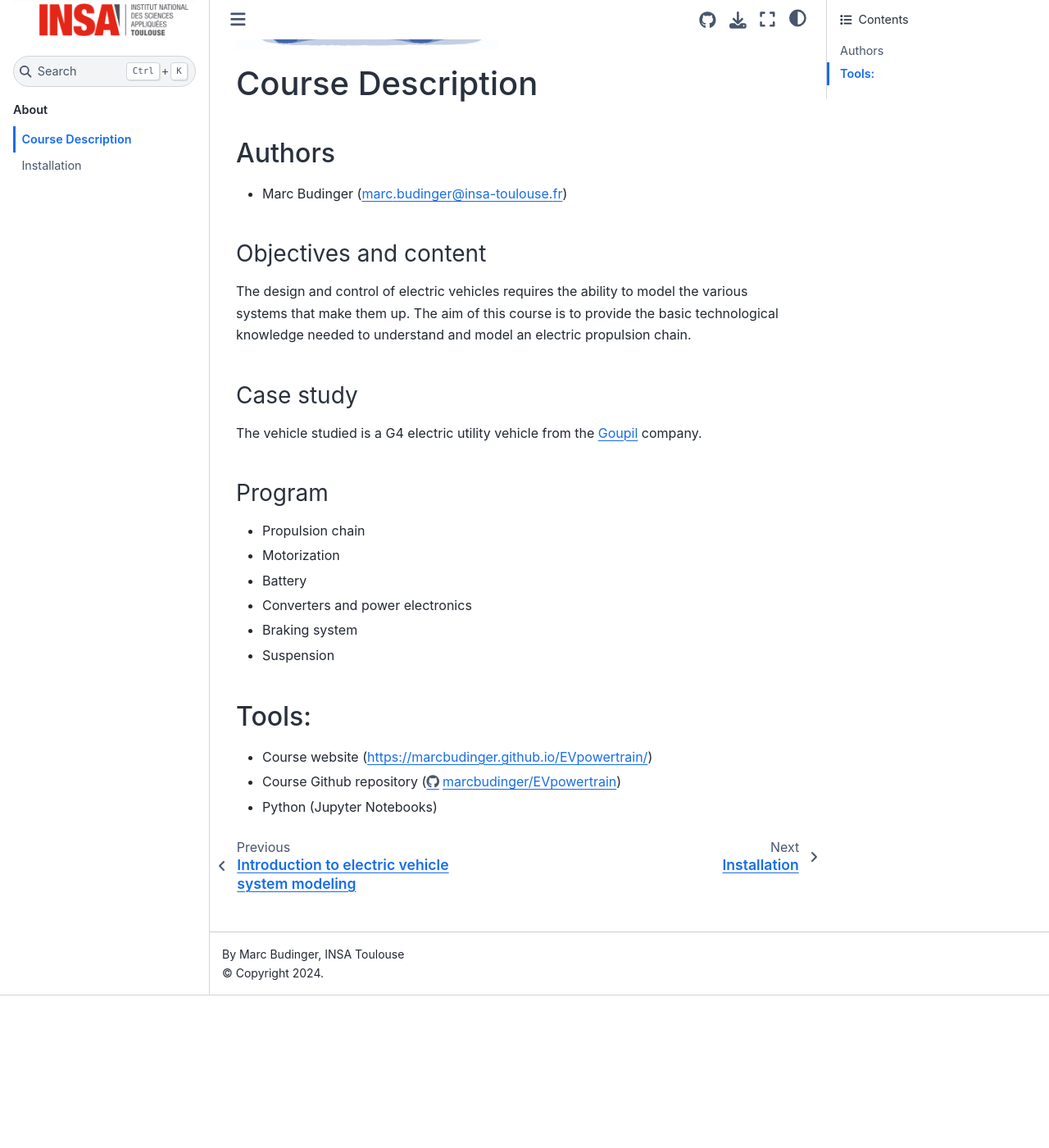
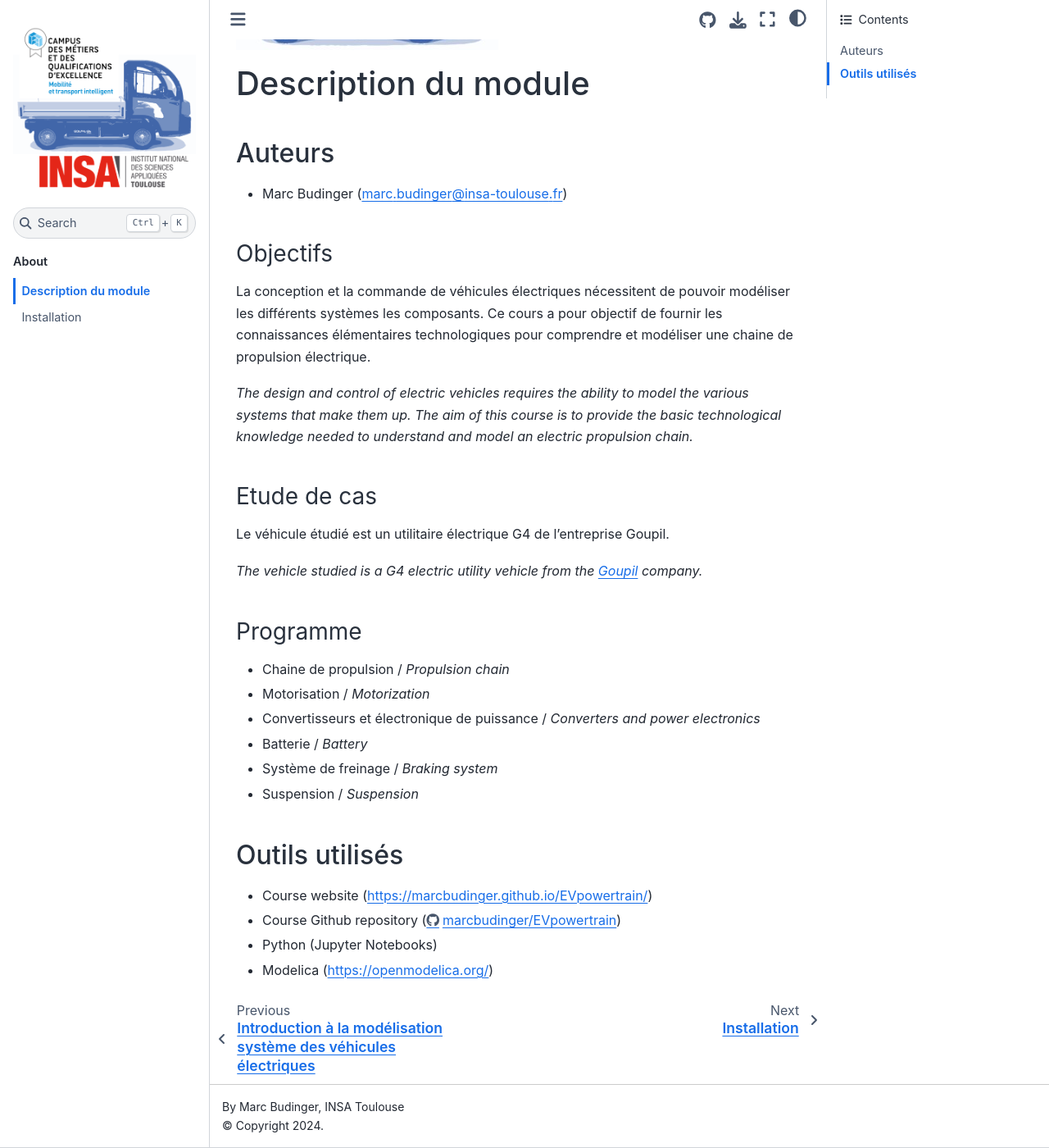
Before and after one commit to marcbudinger/EVpowertrain, a Jupyter Book: the page built from about/syllabus.md, in a window 1280 px wide and 1400 px high, scrolled down 186 px. Shown: the whole window at 82% size. Built offline with Jupyter Book 1.0.4 settings and Sphinx 7.4.7 and the Sphinx Book theme 1.1.4, drawn with Linux system fonts in a browser that asks for light colours; pages that are not in the unit, such as notebooks, are missing from menus.

Commit message:
Mise a jour

```diff
--- a/_toc.yml
+++ b/_toc.yml
@@ -6,6 +6,11 @@
   - file: about/syllabus
   - file: about/installation
 
-- caption: Vehicule Powertrain
+- caption: Introduction
   chapters:
-  - file: notebook/01_PowerTrain
+  - file: notebook/00_Introduction
+
+- caption: Motorisation
+  chapters:
+  - file: notebook/01a_PowerTrain
+  - file: notebook/01b_Mesure_surface_goupil
--- a/about/homepage.md
+++ b/about/homepage.md
@@ -1,3 +1,5 @@
 ![](../images/header.jpg)
 
-# Introduction to electric vehicle system modeling
+# Introduction à la modélisation système des véhicules électriques
+
+*Introduction to electric vehicle system modeling*
--- a/about/syllabus.md
+++ b/about/syllabus.md
@@ -1,30 +1,37 @@
 ![](../images/header.jpg)
 
 
-# Course Description
+# Description du module
 
 
-## Authors
+## Auteurs
 - Marc Budinger (marc.budinger@insa-toulouse.fr)
 
 
-### Objectives and content
-The design and control of electric vehicles requires the ability to model the various systems that make them up. The aim of this course is to provide the basic technological knowledge needed to understand and model an electric propulsion chain.
+### Objectifs
 
-### Case study
-The vehicle studied is a G4 electric utility vehicle from the [Goupil](www.goupil-ev.com) company.
+La conception et la commande de véhicules électriques nécessitent de pouvoir modéliser les différents systèmes les composants. Ce cours a pour objectif de fournir les connaissances élémentaires technologiques pour comprendre et modéliser une chaine de propulsion électrique.
 
-### Program
+*The design and control of electric vehicles requires the ability to model the various systems that make them up. The aim of this course is to provide the basic technological knowledge needed to understand and model an electric propulsion chain.*
 
-- Propulsion chain
-- Motorization
-- Battery
-- Converters and power electronics
-- Braking system
-- Suspension
+### Etude de cas
 
+Le véhicule étudié est un utilitaire électrique G4 de l'entreprise Goupil.
 
-## Tools:
+*The vehicle studied is a G4 electric utility vehicle from the [Goupil](www.goupil-ev.com) company.*
+
+### Programme
+
+- Chaine de propulsion / *Propulsion chain*
+- Motorisation / *Motorization*
+- Convertisseurs et électronique de puissance / *Converters and power electronics*
+- Batterie / *Battery*
+- Système de freinage / *Braking system*
+- Suspension / *Suspension*
+
+## Outils utilisés
+
 - Course website (https://marcbudinger.github.io/EVpowertrain/)
 - Course Github repository (https://github.com/marcbudinger/EVpowertrain)
 - Python (Jupyter Notebooks)
+- Modelica (https://openmodelica.org/)
```
Also changed, not shown: notebook/figures/BatteryPack_Nissan_Leaf.JPG (added), notebook/figures/French_SNCB.png (added), notebook/figures/GoupilG4.jpg (added), notebook/figures/MotorInverter.png (added), notebook/figures/TransportCO2.PNG (added), notebook/figures/thermal_management_audi.jpg (added), 6 other files.
